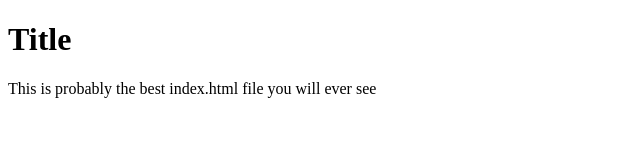
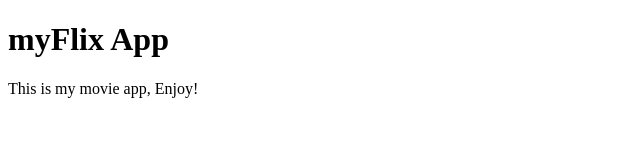
Before and after one commit to LisaGenner/movie-api-new, a website: page index.html in a window 1280 px wide. Shown: the whole page, without its empty margins (0-640 px from the left). Drawn offline with Linux system fonts and the light colour scheme.

Commit message:
2.4 update with node 18

```diff
--- a/index.html
+++ b/index.html
@@ -1,14 +1,12 @@
 <!DOCTYPE html>
 <html lang="en" dir="ltr">
+  <head>
+    <meta charset="utf-8" />
+    <title>Movies</title>
+  </head>
 
-<head>
-    <meta charset="utf-8">
-    <title>Movies</title>
-</head>
-
-<body>
-    <h1>Title</h1>
-    <p>This is probably the best index.html file you will ever see</p>
-</body>
-
+  <body>
+    <h1>myFlix App</h1>
+    <p>This is my movie app, Enjoy!</p>
+  </body>
 </html>
```
